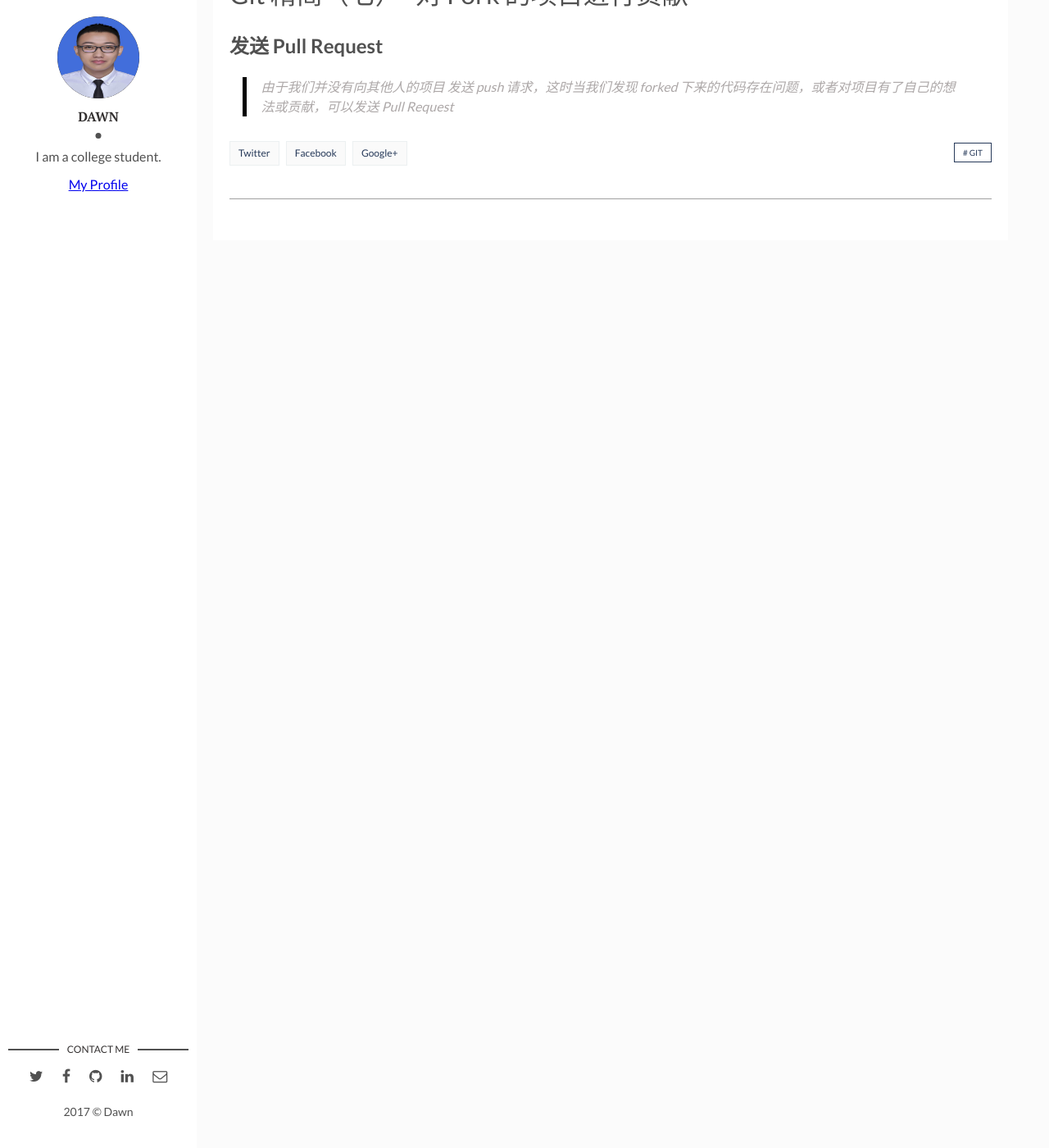
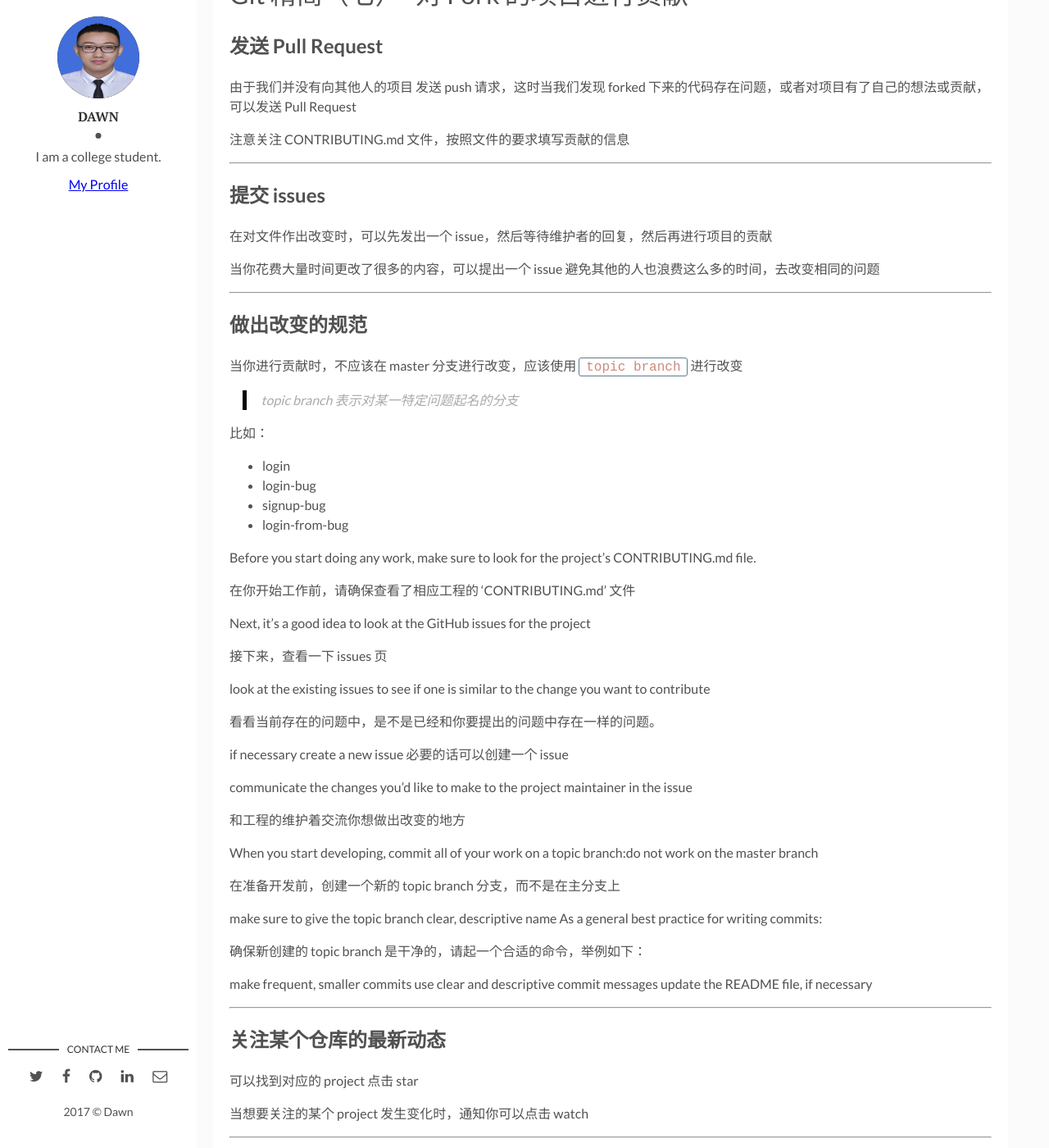
Before and after one commit to BAZINGAyi/Blog, a Jekyll site: the page built from _posts/2017-10-31-Git精简(七).md, in a window 1280 px wide and 1400 px high, scrolled down 501 px. Shown: the whole window at 82% size. Built offline with Jekyll 4.4.1, drawn with Linux system fonts in a browser that asks for light colours; comment, search, counter and statistics services are not loaded; before the commit the page ends 900 px from its top, so only the background shows below that; some of the changed text lies outside the part shown.

Commit message:
: feat(Git): add Git fork、rebase introduce fix code area color

````diff
--- a/_posts/2017-10-31-Git精简(七).md
+++ b/_posts/2017-10-31-Git精简(七).md
@@ -8,4 +8,162 @@ img: git_2.jpg
 
 ## 发送 Pull Request
 
-> 由于我们并没有向其他人的项目 发送 push 请求，这时当我们发现 forked 下来的代码存在问题，或者对项目有了自己的想法或贡献，可以发送 Pull Request
+由于我们并没有向其他人的项目 发送 push 请求，这时当我们发现 forked 下来的代码存在问题，或者对项目有了自己的想法或贡献，可以发送 Pull Request
+
+注意关注 CONTRIBUTING.md 文件，按照文件的要求填写贡献的信息
+
+---
+
+## 提交 issues
+
+在对文件作出改变时，可以先发出一个 issue，然后等待维护者的回复，然后再进行项目的贡献
+
+当你花费大量时间更改了很多的内容，可以提出一个 issue 避免其他的人也浪费这么多的时间，去改变相同的问题
+
+---
+
+## 做出改变的规范
+
+当你进行贡献时，不应该在 master 分支进行改变，应该使用 `topic branch` 进行改变
+
+> topic branch 表示对某一特定问题起名的分支
+
+比如：
+
+* login
+* login-bug
+* signup-bug
+* login-from-bug
+
+Before you start doing any work, make sure to look for the project's CONTRIBUTING.md file.
+
+在你开始工作前，请确保查看了相应工程的 'CONTRIBUTING.md' 文件
+
+Next, it's a good idea to look at the GitHub issues for the project
+
+接下来，查看一下 issues 页
+
+look at the existing issues to see if one is similar to the change you want to contribute
+
+看看当前存在的问题中，是不是已经和你要提出的问题中存在一样的问题。
+
+if necessary create a new issue
+必要的话可以创建一个 issue
+
+communicate the changes you'd like to make to the project maintainer in the issue
+
+和工程的维护着交流你想做出改变的地方
+
+When you start developing, commit all of your work on a topic branch:do not work on the master branch
+
+在准备开发前，创建一个新的 topic branch 分支，而不是在主分支上
+
+make sure to give the topic branch clear, descriptive name
+As a general best practice for writing commits:
+
+确保新创建的 topic branch 是干净的，请起一个合适的命令，举例如下：
+
+make frequent, smaller commits
+use clear and descriptive commit messages
+update the README file, if necessary
+
+---
+
+## 关注某个仓库的最新动态
+
+可以找到对应的 project 点击 star
+
+当想要关注的某个 project 发生变化时，通知你可以点击 watch
+
+---
+
+## fork 后 工程保持更新的方法
+
+To get commits from a source repository into your forked repository on GitHub you need to:
+
+在 fork 某个工程后，想要保持该工程下一直是最新状态的方法
+
+* get the cloneable URL of the source repository
+* 复制原工程的 url （不是自己 fork 的url）
+
+
+* create a new remote with the git remote add command
+* 在自己的工程下创建一个远程仓库用刚才拷贝的 url
+
+
+* use the shortname upstream to point to the source repository
+* 起一个合适的名字代替指向仓库
+
+
+* provide the URL of the source repository
+* 提供原仓库的 url
+
+
+* fetch the new upstream remote
+* 使用 fetch 命令获取原仓库的改变到本地
+
+
+* merge the upstream's branch into a local branch
+* 合并 fetch 下来的仓库
+
+
+* push the newly updated local branch to your origin repo
+* push 合并后的改变到自己 fork 下的分支中
+
+---
+
+## 提交 pull request
+
+If the project's maintainer is requesting changes to the pull request, then:
+
+如果项目的维护者要求发生的改变通过 pull requset
+
+* make any necessary commits on the same branch in your local repository that your pull request is based on
+* 在你要发送 pull request 的本地分支上进行改变
+
+
+* push the branch to the your fork of the source repository
+* 将改变 push 到 fork 的工程上
+
+
+* The commits will then show up on the pull request page.
+* push 后的内容将会出现在 发送 pull request 的页面上
+
+---
+
+## 合并多个 commit
+
+将多个提交的 commit 合并成一个 commit，并擦除旧的 commit
+
+使用 rebase 命令之前，记得先**备份**一下，再进行 rebase 操作
+
+<img src="{{site.baseurl}}/assets/img/15094336571861.jpg" alt="rebase" width="40%"/>
+
+使用 rebase 命令之后, `git rebase -i HEAD~3`
+
+<img src="{{site.baseurl}}/assets/img/15094337832207.jpg" alt="rebase-1" width="40%"/>
+
+---
+
+**实践：**
+
+假设我们已经提交了三个 commit，并且已经 push 到远程仓库，这时发现三个 commit 的内容修改的十分类似，想把三个 commit 融合成一个大的commit 这时就需要 rebase 命令
+
+使用 `git rebase -i HEAD~3` 后会在编译器弹出相应的修改提示（按照时间顺序排序），问你怎样去融合 这多个 commit，按照步骤保存即可
+
+这时再使用 `git log` 就会发现最近的三个 commit，已经融合成一个 commit，也可以使用 `git log --oneline --graph --decorate --all` 查看发生的改变信息
+
+> 如果更改已经 push 到远程仓库的 commit，可能会出现如下的错误
+
+```
+To https://github.com/BAZINGAyi/my-travel-plans.git
+ ! [rejected]        master -> master (non-fast-forward)
+error: failed to push some refs to 'https://github.com/BAZINGAyi/my-travel-plans.git'
+hint: Updates were rejected because the tip of your current branch is behind
+hint: its remote counterpart. Integrate the remote changes (e.g.
+hint: 'git pull ...') before pushing again.
+hint: See the 'Note about fast-forwards' in 'git push --help' for details.
+```
+
+> 原因是合并后大的 commit，会删除之前的若干个小 commit，这时本来的 HEAD 的指向是小于远程仓库 HEAD 的指向的，所以需要我们使用强制 push 操作：
+> git push -f origin master
````
Also changed, not shown: _posts/2017-10-31-Git精简(六).md (+4 -0 lines), assets/img/15094336571861.jpg (added), assets/img/15094337832207.jpg (added).
